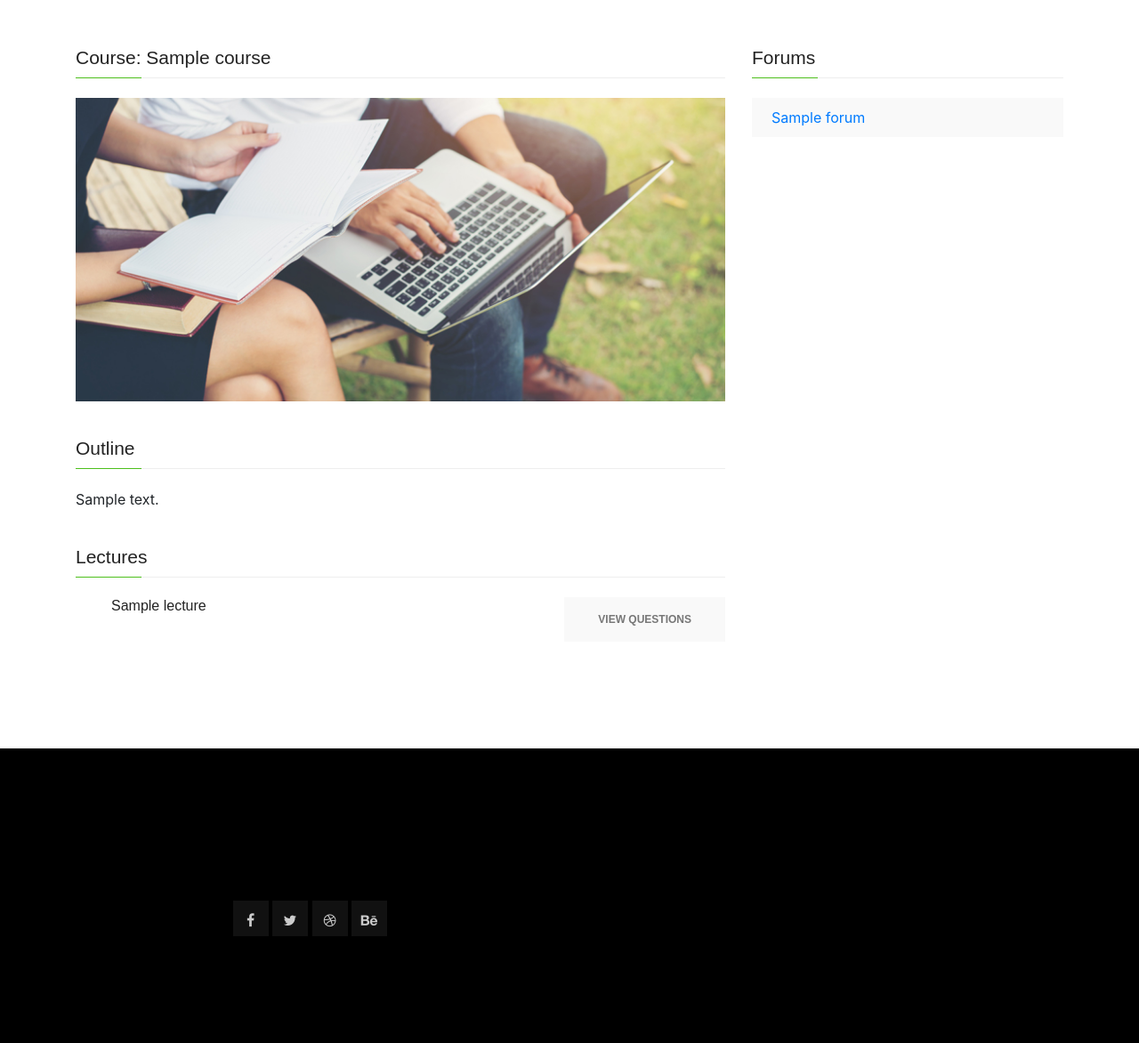
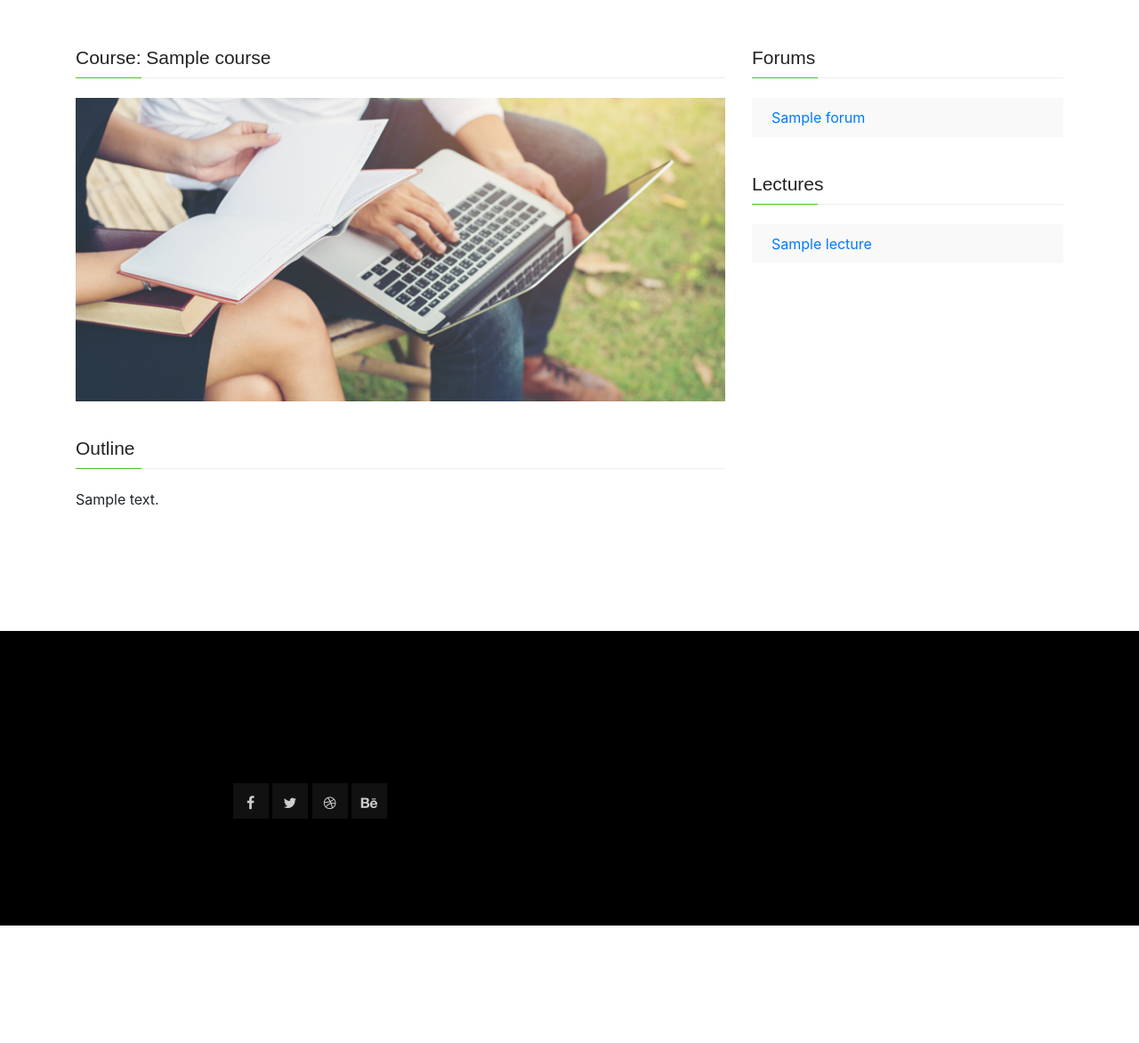
Before and after one commit to jdesbois/questionable, a Django app: a page that uses templates/main/course_details.html in a window 1280 px wide. Shown: the part 228-1400 px from the top of the page at 89% size. After the commit the page ends 1268 px from the top, so only its background shows below. Run offline with Django 3.2, Linux system fonts and the light colour scheme; tables that the repository leaves empty hold one stand-in row (values such as "Sample post"); some libraries are stand-ins or nearby versions.

Commit message:
added tweaks to course-details template

```diff
--- a/templates/main/course_details.html
+++ b/templates/main/course_details.html
@@ -22,23 +22,7 @@
                         <div class="content">
                              <!--================ Course description to go here =================-->
                         </div>
-                        <h4 class="title">Lectures</h4>
-                        <div class="content">
-                            <ul class="course_list">
-                                {% if lectures %}
-                                    {% for lecture in lectures %}
-                                    <li class="justify-content-between d-flex">
-                                        <div>
-                                            <a href="/main/course/{{ course.slug }}/lecutre/{{ lecture.slug }}">
-                                            <h6>{{ lecture.name }}</h6>
-									        </a>
-                                    </div>
-                                    <a class="primary-btn text-uppercase" href="/main/course/{{ course.slug }}/lecture/{{ lecture.slug }}">View Questions</a>
-                                </li>
-                                {% endfor %}
-                                {% endif %}
-                            </ul>
-                        </div>
+
                     </div>
                 </div>
                 <div class="col-lg-4 right-contents">
@@ -46,12 +30,19 @@
                     <ul class="course_list">
                         {% if forums %}
                         {% for forum in forums %}
-                        <a href="/main/course/{{ course.slug }}/forum/{{ forum.slug }}"><li class="justify-content-between d-flex">{{ forum.name }}</li></a>
-                    </ul>
+                        <a href="{% url 'main:forum' course.slug forum.slug %}"><li class="justify-content-between">{{ forum.name }}</li></a>
                         {% endfor %}
                         {% endif %}
+                    </ul>
 
-
+                        <h4 class="title">Lectures</h4>
+                        <ul class="course_list">
+                            {% if lectures %}
+                            {% for lecture in lectures%}
+                            <a href="{% url 'main:lecture' course.slug lecture.slug %}"><li class="justify-content-between">{{ lecture.name }}</li></a>
+                            {% endfor %}
+                            {% endif %}
+                        </ul>
 
                     </div>
         </div>
```
Also changed, not shown: templates/main/profile.html (+3 -4 lines).
